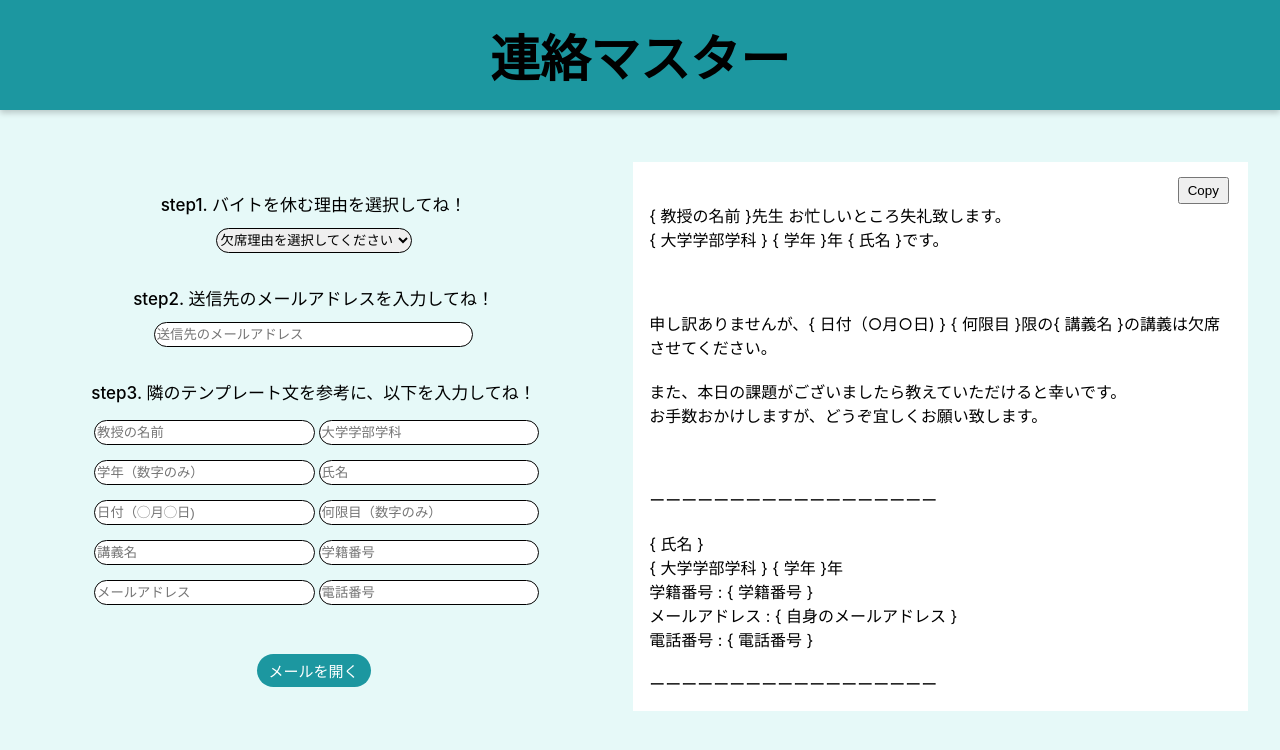
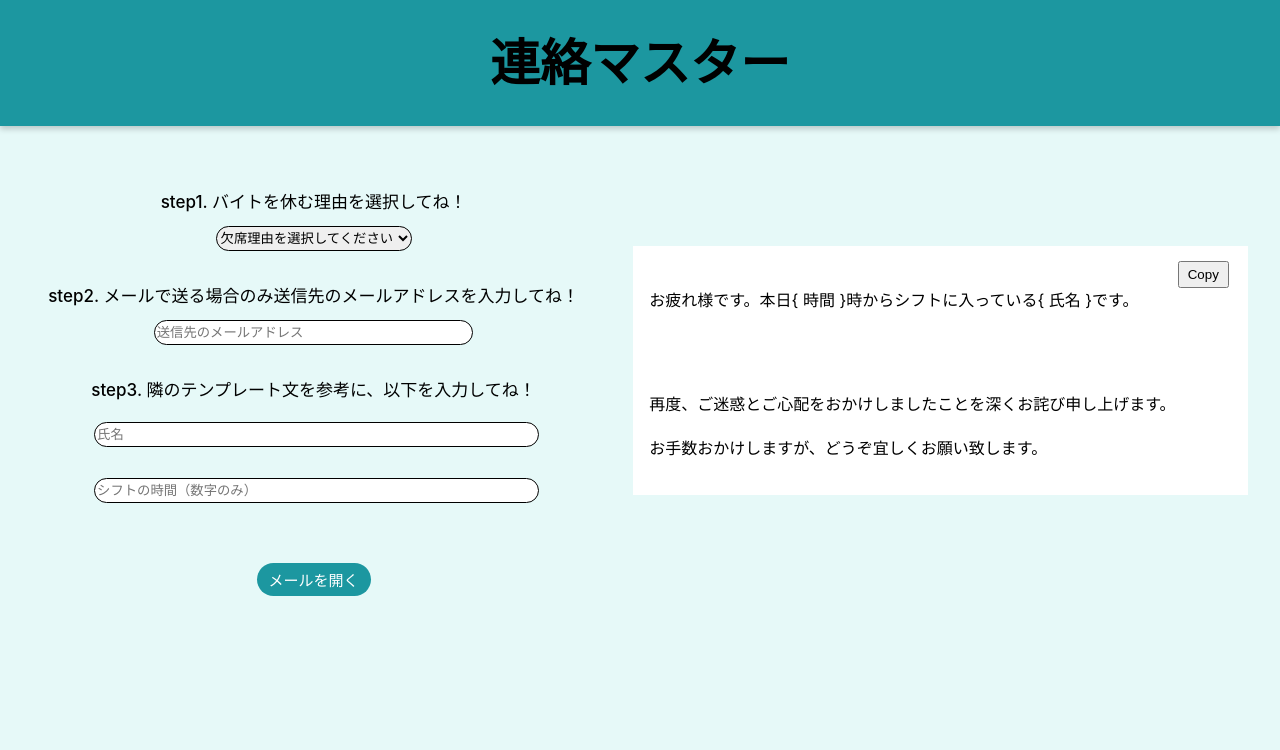
Before and after one commit to yusei53/ASAP, a React (Create React App) app: page /part-time in a window 1280 px wide. Shown: the top 750 px of the page. Built offline with nearby package versions, Linux system fonts and the light colour scheme.

Commit message:
バイトのテンプレート作った

```diff
--- a/src/components/Header.jsx
+++ b/src/components/Header.jsx
@@ -16,6 +16,7 @@ const SHeader = styled.div`
 const SString = styled.div`
   font-weight: 600;
   text-align: center;
+  line-height: 2;
   font-size: 50px;
-  padding: 1.5% 0;
+  padding: 1% 0;
 `;
--- a/src/components/PartTimePage.jsx
+++ b/src/components/PartTimePage.jsx
@@ -1,7 +1,7 @@
 import React, { useState } from "react";
 import styled from "styled-components";
 import { Header } from "./Header";
-import { UniText } from "./UniText";
+import { PartTimeText } from "./PartTimeText";
 
 export const PartTimePage = () => {
   const [inputValues, setInputValues] = useState({});
@@ -46,7 +46,7 @@ export const PartTimePage = () => {
                 <SelectParent>
                   <div
                     style={{
-                      marginTop: "4%",
+                      marginTop: "10%",
                       fontWeight: "500",
                       fontSize: "17px",
                     }}
@@ -64,7 +64,7 @@ export const PartTimePage = () => {
                     <option value="problem">シフト勘違い</option>
                     <option value="fever">体調不良</option>
                     <option value="funeral">身内の不幸</option>
-                    <option value="delay">交通機関の遅延</option>
+                    <option value="pets">ペット関連</option>
                   </SSelect>
                 </SelectParent>
                 <div>
@@ -74,7 +74,8 @@ export const PartTimePage = () => {
                       fontSize: "17px",
                     }}
                   >
-                    step2. 送信先のメールアドレスを入力してね！
+                    step2.
+                    メールで送る場合のみ送信先のメールアドレスを入力してね！
                   </div>
                   <SSInput
                     name="mailto"
@@ -90,64 +91,15 @@ export const PartTimePage = () => {
                   <SMobile>step3. 下の欄を入力してね！</SMobile>
                   <SElement>
                     <SInput
-                      name="teacher"
-                      placeholder="教授の名前"
-                      value={inputValues.teacher || ""}
-                      onChange={handleInputChange}
-                    />
-                    <SInput
-                      name="university"
-                      placeholder="大学学部学科"
-                      value={inputValues.university || ""}
-                      onChange={handleInputChange}
-                    />
-                    <SInput
-                      name="grade"
-                      placeholder="学年（数字のみ）"
-                      value={inputValues.grade || ""}
-                      onChange={handleInputChange}
-                    />
-                    <SInput
                       name="name"
                       placeholder="氏名"
                       value={inputValues.name || ""}
                       onChange={handleInputChange}
                     />
                     <SInput
-                      name="date"
-                      placeholder="日付（◯月◯日)"
-                      value={inputValues.date || ""}
-                      onChange={handleInputChange}
-                    />
-                    <SInput
                       name="time"
-                      placeholder="何限目（数字のみ）"
+                      placeholder="シフトの時間（数字のみ）"
                       value={inputValues.time || ""}
-                      onChange={handleInputChange}
-                    />
-                    <SInput
-                      name="lesson"
-                      placeholder="講義名"
-                      value={inputValues.lesson || ""}
-                      onChange={handleInputChange}
-                    />
-
-                    <SInput
-                      name="id"
-                      placeholder="学籍番号"
-                      value={inputValues.id || ""}
-                      onChange={handleInputChange}
-                    />
-                    <SInput
-                      name="mail"
-                      placeholder="メールアドレス"
-                      value={inputValues.mail || ""}
-                      onChange={handleInputChange}
-                    />
-                    <SInput
-                      name="number"
-                      placeholder="電話番号"
-                      value={inputValues.number || ""}
                       onChange={handleInputChange}
                     />
                   </SElement>
@@ -165,17 +117,9 @@ export const PartTimePage = () => {
               </CopyButton>
             </SCopyButton>
             <SCopyText id="copy-text">
-              <UniText
-                teacher={inputValues.teacher || "{ 教授の名前 }"}
-                university={inputValues.university || "{ 大学学部学科 }"}
-                grade={inputValues.grade || "{ 学年 }"}
+              <PartTimeText
                 name={inputValues.name || "{ 氏名 }"}
-                date={inputValues.date || "{ 日付（○月○日) }"}
-                time={inputValues.time || "{ 何限目 }"}
-                lesson={inputValues.lesson || "{ 講義名 }"}
-                mail={inputValues.mail || "{ 自身のメールアドレス }"}
-                id={inputValues.id || "{ 学籍番号 }"}
-                number={inputValues.number || "{ 電話番号 }"}
+                time={inputValues.date || "{ 時間 }"}
                 reason={inputValues.reason}
               />
             </SCopyText>
@@ -305,7 +249,7 @@ const SMobile = styled.div`
 
 const SElement = styled.div`
   display: grid;
-  grid-template-columns: repeat(2, 1fr);
+  grid-template-columns: repeat(1, 1fr);
   margin-bottom: 6%;
   grid-column-gap: 10px; /* 適宜間隔のサイズを調整 */
   width: 70%;
--- /dev/null
+++ b/src/components/PartTimeText.jsx
@@ -0,0 +1,71 @@
+import { useState, useEffect } from "react";
+import styled from "styled-components";
+
+export const PartTimeText = (props) => {
+  const { name, time, reason } = props;
+
+  const [reasonText, setReasonText] = useState("");
+
+  useEffect(() => {
+    switch (reason) {
+      case "problem":
+        setReasonText(
+          "本日なのですが、シフトを勘違いをしてしまい、日時を誤解してしまっていたため、出勤できそうにありません。 \n 連絡が遅れてしまったこと、また、私の誤った理解と疎失により、予定されていたシフトに出席できなかったことに深く反省しております。<br>これから、このような状況が発生しないよう、日程管理やシフトの確認についても改善策を考え、徹底する所存です。"
+        );
+        break;
+      case "fever":
+        setReasonText(
+          "大変申し訳ないのですが、昨日から体調が優れず、今日も回復しないので、お休みをいただけないでしょうか。長引くようでしたら、再度改めて、連絡させていただきます。当日の連絡となってしまい、大変申し訳ありません。"
+        );
+        break;
+      case "funeral":
+        setReasonText(
+          "先日、身内に不幸があったため、急で申し訳ありませんが、本日お休みさせていただきたいです。当日の連絡となってしまい、大変申し訳ありません。"
+        );
+        break;
+      case "pets":
+        setReasonText(
+          "飼っている{該当のペットの名前に書き換えてください}の具合が悪く、病院に連れて行きたいのですが、連れて行けるのが自分しかいないので、本日バイトをお休みさせていただけないでしょうか。当日の連絡となってしまい、大変申し訳ありません。"
+        );
+        break;
+      default:
+        break;
+    }
+  }, [reason]);
+
+  return (
+    <SBox>
+      <SText>
+        お疲れ様です。本日{time}時からシフトに入っている{name}です。 <br />
+        <br />
+        <br />
+        {reasonText}
+        <br />
+        <br />
+        再度、ご迷惑とご心配をおかけしましたことを深くお詫び申し上げます。
+        <br />
+        <br />
+        お手数おかけしますが、どうぞ宜しくお願い致します。
+        <br />
+        <br />
+      </SText>
+    </SBox>
+  );
+};
+
+const SBox = styled.div`
+  background-color: white;
+  width: 93%;
+  padding: 16px;
+  margin-bottom: 5%;
+  @media (max-width: 600px) {
+    width: 88%;
+  }
+`;
+
+const SText = styled.div`
+  padding-top: 25px;
+  @media (max-width: 600px) {
+    font-size: 13px;
+  }
+`;
--- a/src/components/UniText.jsx
+++ b/src/components/UniText.jsx
@@ -20,14 +20,14 @@ export const UniText = (props) => {
 
   useEffect(() => {
     switch (reason) {
+      case "recruitment":
+        setReasonText(
+          "本日なのですが、就職活動のため、講義を受けれそうにありません。"
+        );
+        break;
       case "fever":
         setReasonText(
           "本日なのですが、体調を崩してしまい、講義を受けられそうにありません。"
-        );
-        break;
-      case "recruitment":
-        setReasonText(
-          "本日なのですが、就職活動のため、講義を受けれそうにありません。"
         );
         break;
       case "funeral":
```
